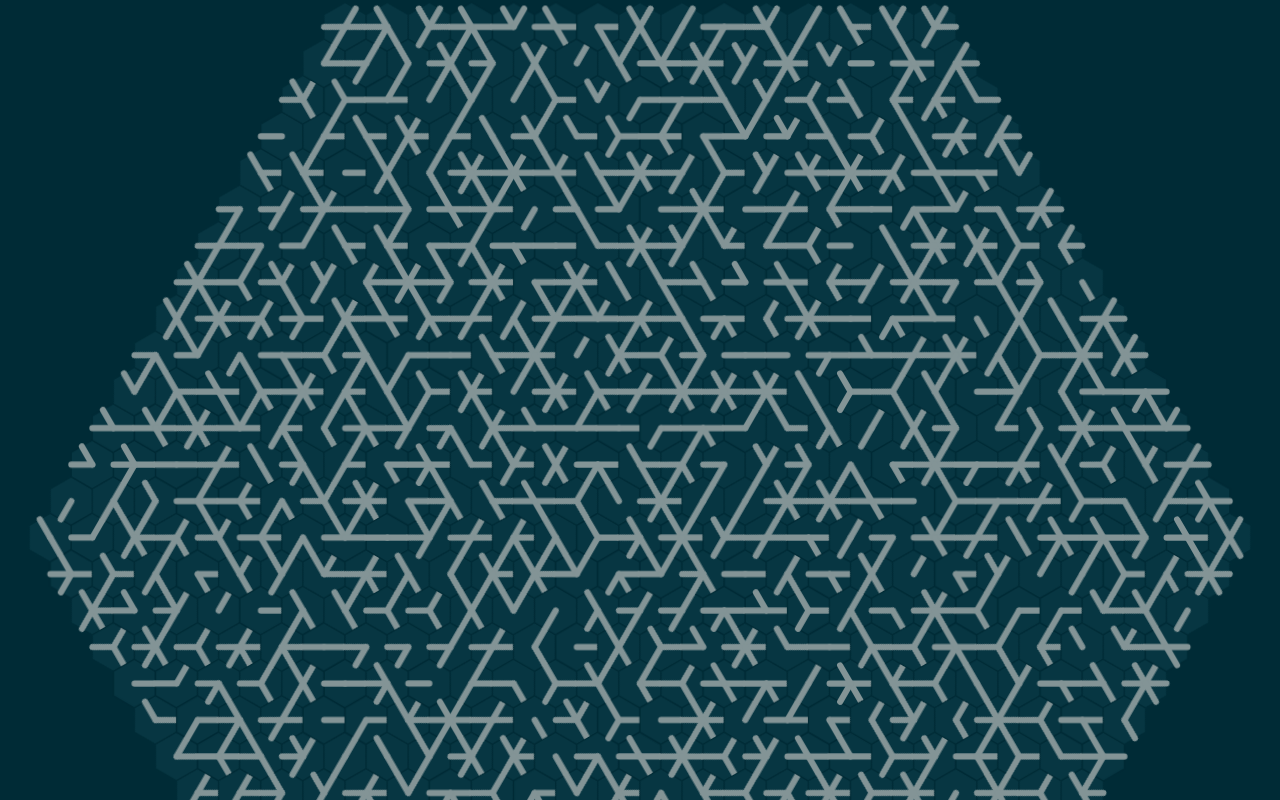
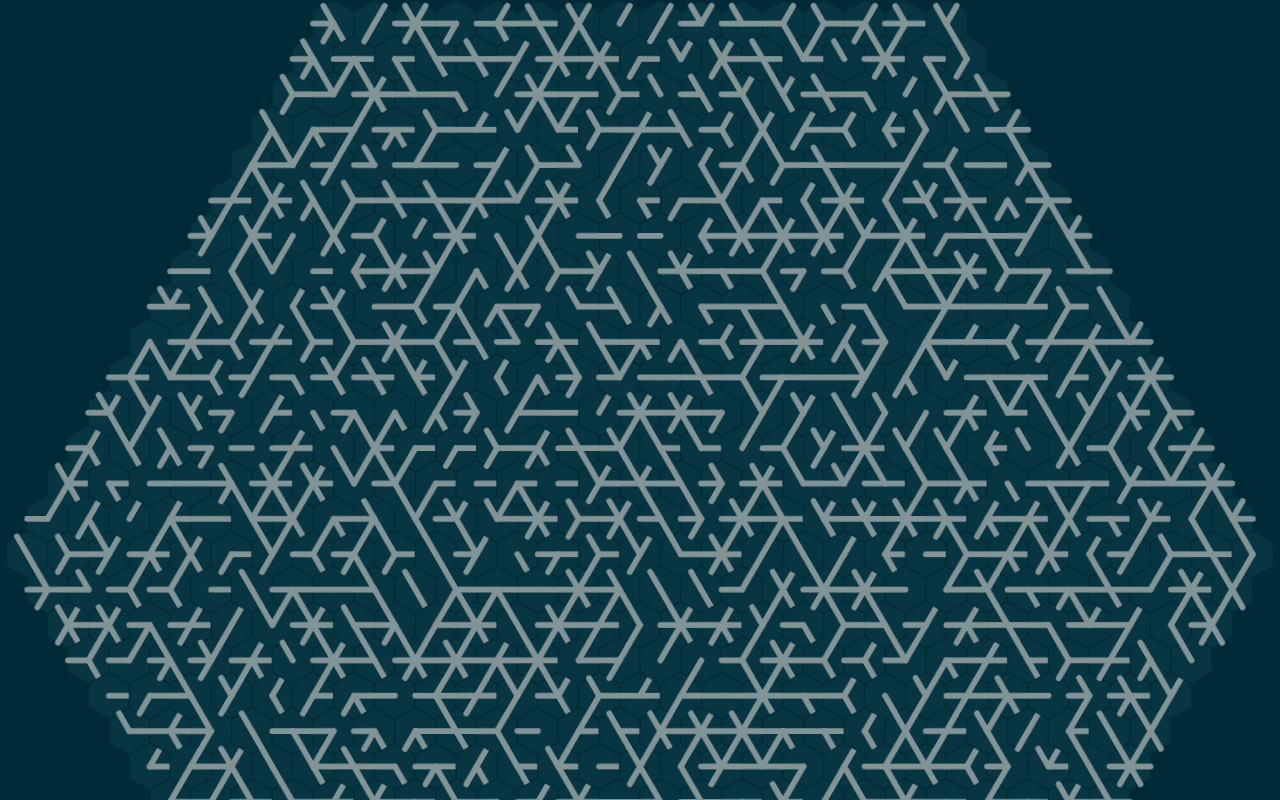
Before and after one commit to Pyrolistical/hexpanse, a website built with Vite: page index.html in a window 1280 px wide. Shown: the top 800 px of the page. Built offline with nearby package versions, Linux system fonts and the light colour scheme.

Commit message:
auto scale to fit page

```diff
--- a/index.css
+++ b/index.css
@@ -48,6 +48,11 @@ body {
 	stroke: var(--cell-foreground);
 	stroke-width: 0.25;
 	stroke-linecap: round;
+}
+
+body > svg {
+	width: 100%;
+	aspect-ratio: 1 / 0.8660254037844386;
 }
 
 @keyframes rotateTo0 {
--- a/index.ts
+++ b/index.ts
@@ -13,7 +13,7 @@ import { svg as html, SvgComponent } from "./component";
 
 const main = html<SVGSVGElement>`<svg
 	xmlns="http://www.w3.org/2000/svg"
-	viewBox="0 0 1000 1000"
+	viewBox="0 0 1000 866"
 ></svg>`;
 
 const { Hexagon, Grid } = Elements(main);
@@ -21,9 +21,7 @@ const { Hexagon, Grid } = Elements(main);
 const Orientations = [0, 60, 120, 180, 240, 300] as const;
 type Orientation = typeof Orientations[number];
 
-type Unit = 0 | 1;
-type QRS = `${Unit} ${Unit} ${Unit} ${Unit} ${Unit} ${Unit}`;
-const Connections: QRS[] = [
+const Connections = [
 	// q -s r -q s -r
 	"1 0 0 0 0 0", // i
 	"1 1 0 0 0 0", // v
@@ -319,9 +317,10 @@ const Edge = (connection: Connection): SvgComponent<SVGGElement> => {
 	});
 };
 
+const size = 15;
 const validate = (grid: Grid<GameCell>, cell: GameCell) => {};
 const grid = Grid<GameCell>(
-	14,
+	size,
 	(q, r, s) => {
 		const connection = Connections[Math.floor(random() * Connections.length)]!;
 		const edge = Edge(connection);
@@ -347,7 +346,10 @@ const grid = Grid<GameCell>(
 		}
 	}
 );
-grid.transformWith(main).translate(500, 420).scale(19);
+grid
+	.transformWith(main)
+	.translate(500, 433)
+	.scale(866 / (size * 3 + 2));
 
 main.append(grid.element);
 
```
